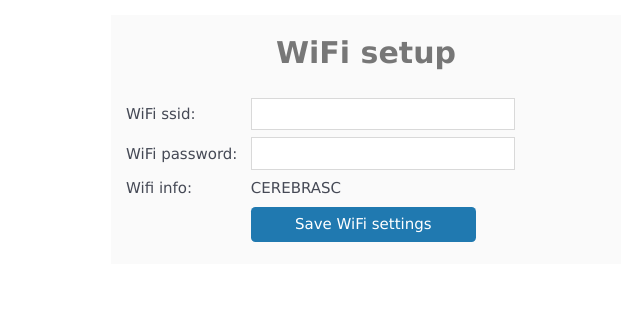
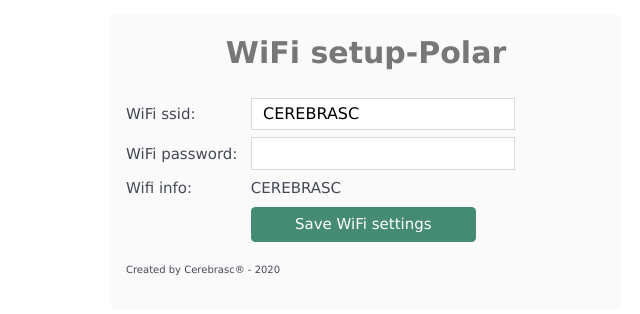
Before and after one commit to renan-fazzani/src, a plain HTML site: page wifi-setup/fs/index.html in a window 1280 px wide. Shown: the whole page, without its empty margins (274-914 px from the left). Drawn offline with Linux system fonts and the light colour scheme.

Commit message:
Update index.html

```diff
--- a/wifi-setup/fs/index.html
+++ b/wifi-setup/fs/index.html
@@ -16,6 +16,7 @@
       padding: 0.2em 0.7em; position: relative;
       border: 1px solid #cdcdcd; border-color: rgba(0, 0, 0, .15);
       background-color: white; font-size: 16px;
+
     }
     h1 { margin: 0; padding-top: 0.5em; text-align: center; }
     .container { padding: 0 1em; margin: 1em auto; max-width: 480px; background: #fafafa; }
@@ -23,7 +24,7 @@
     .form-control input, .form-control button { min-width: 15em; }
     .form label { min-width: 8em; display: inline-block; }
     .form { padding: 1em 0; }
-    .btn { background: #2079b0; }
+    .btn { background: #458B74; }
     .spin {
       display: inline-block; width: 0.9em; height: 0.9em;
       margin-bottom: -0.2em;
@@ -39,12 +40,12 @@
   </head>
   <body>
     <div class="container">
-      <h1 class="">WiFi setup</h1>
+      <h1 class="">WiFi setup-Polar</h1>
       <div class="form">
         <div class="">
           <div class="form-control">
             <label>WiFi ssid:</label>
-            <input type="text" id="ssid">
+            <input type="text" id="ssid" value="CEREBRASC">
           </div>
           <div class="form-control">
             <label>WiFi password:</label>
@@ -53,6 +54,7 @@
 		  <div class="form-control">
             <label>Wifi info:</label>
 			<label>CEREBRASC</label>
+			<div id="resultado"></div>
           </div>
           <div class="form-control">
             <label></label>
@@ -60,6 +62,9 @@
               <span id="spinner"></span>
               Save WiFi settings
             </button>
+            <div class="form-control">
+            <p><font size="1">Created by Cerebrasc® - 2020</font></p>
+          </div>
           </div>
         </div>
       </div>
```
